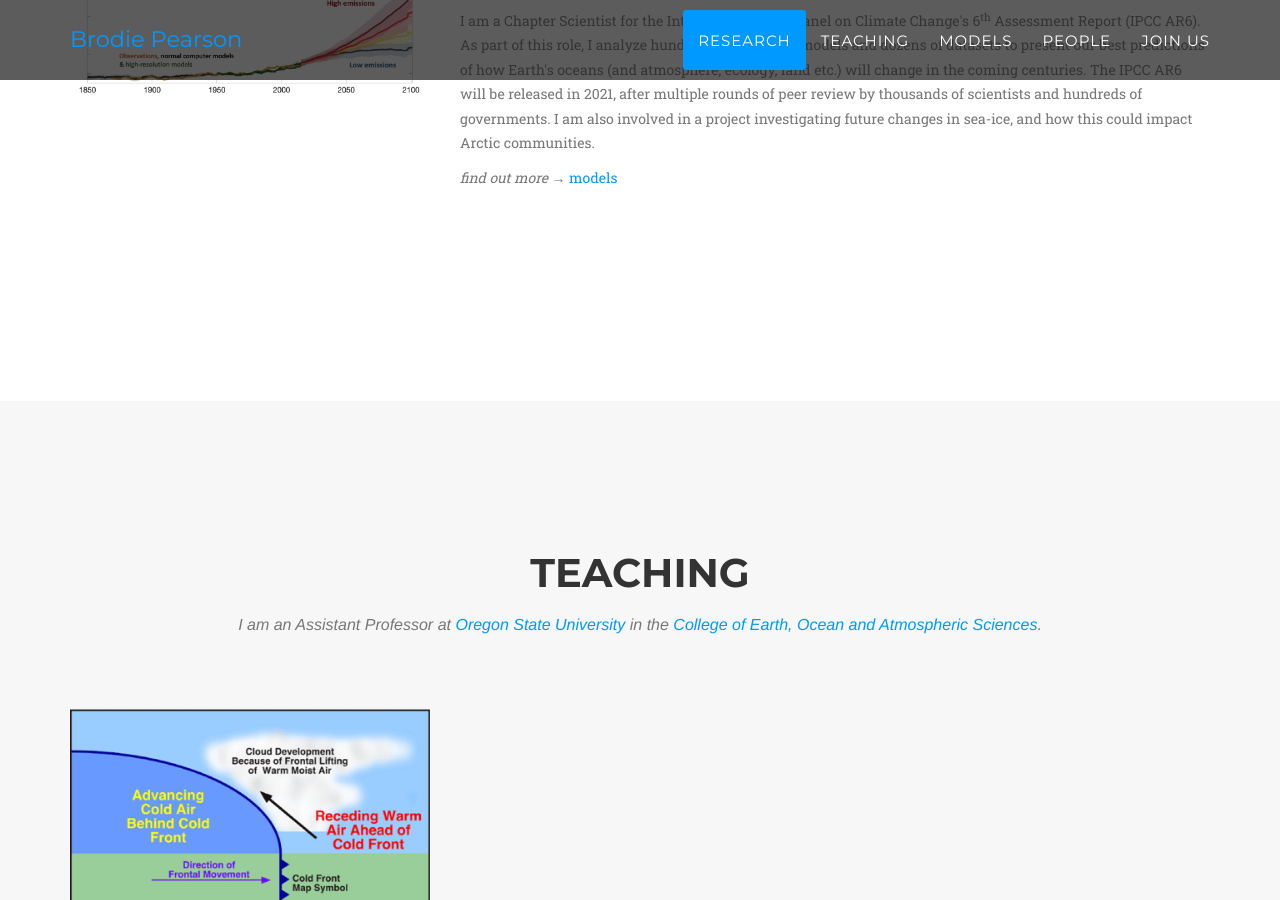
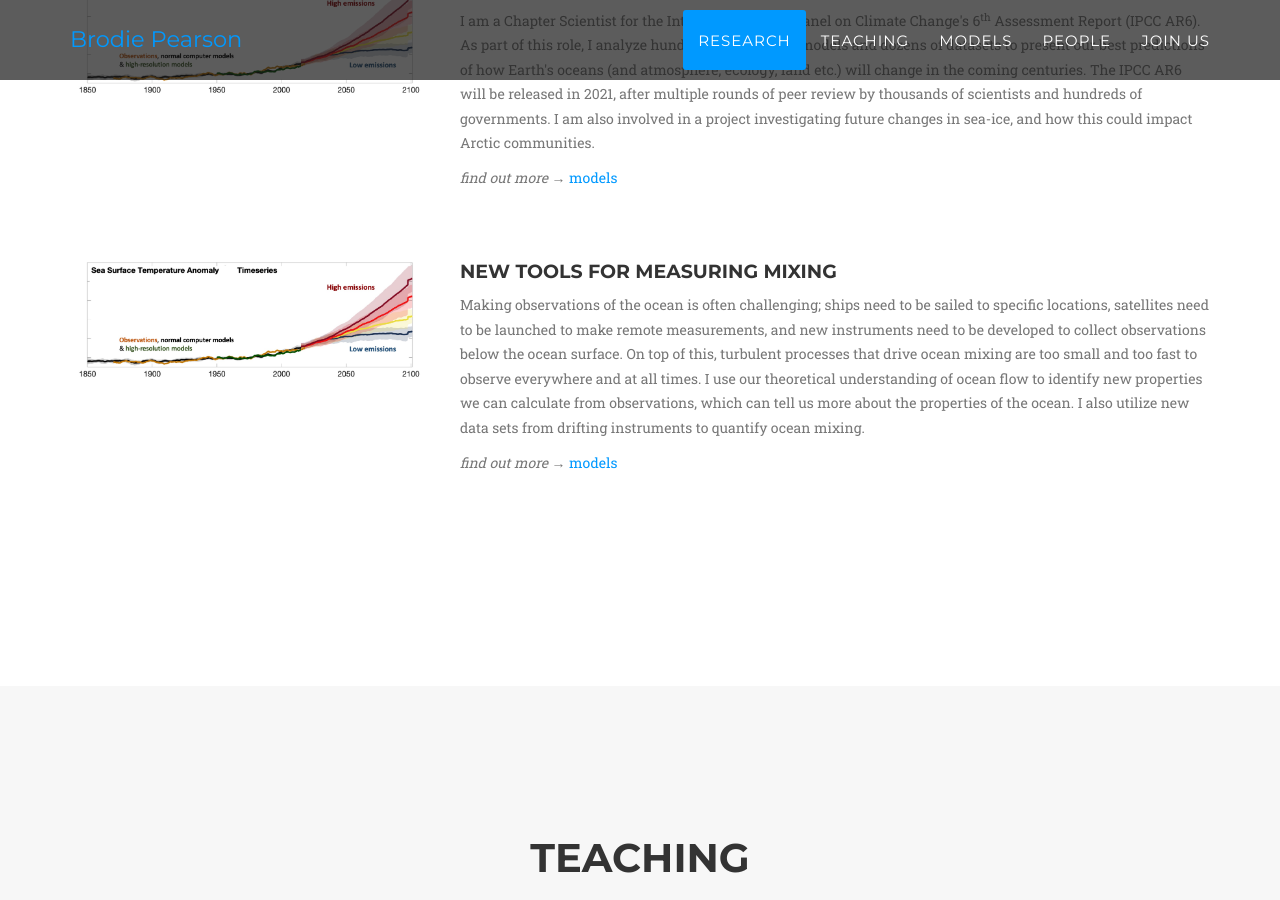
Before and after one commit to BrodiePearson/BrodiePearson.github.io, a Jekyll site: the page built from index.html, in a window 1280 px wide and 900 px high, scrolled down 2361 px. Built offline with Jekyll 4.4.1, drawn with Linux system fonts in a browser that asks for light colours; nearby versions of some CDN libraries; some web fonts are replaced; library files that are not in the unit come from our copies; comment, search, counter and statistics services are not loaded.

Commit message:
Update research.yml

```diff
--- a/_data/research.yml
+++ b/_data/research.yml
@@ -22,3 +22,8 @@
   pic: SST_Timeseries.jpg
   more: models
   description: "I am a Chapter Scientist for the Intergovernmental Panel on Climate Change's 6<sup>th</sup> Assessment Report (IPCC AR6). As part of this role, I analyze hundreds of computer models and dozens of datasets to present our best predictions of how Earth's oceans (and atmosphere, ecology, land etc.) will change in the coming centuries. The IPCC AR6 will be released in 2021, after multiple rounds of peer review by thousands of scientists and hundreds of governments. I am also involved in a project investigating future changes in sea-ice, and how this could impact Arctic communities.   "
+
+- name: New Tools for Measuring Mixing
+  pic: SST_Timeseries.jpg
+  more: models
+  description: "Making observations of the ocean is often challenging; ships need to be sailed to specific locations, satellites need to be launched to make remote measurements, and new instruments need to be developed to collect observations below the ocean surface. On top of this, turbulent processes that drive ocean mixing are too small and too fast to observe everywhere and at all times. I use our theoretical understanding of ocean flow to identify new properties we can calculate from observations, which can tell us more about the properties of the ocean. I also utilize new data sets from drifting instruments to quantify ocean mixing.   "
```
